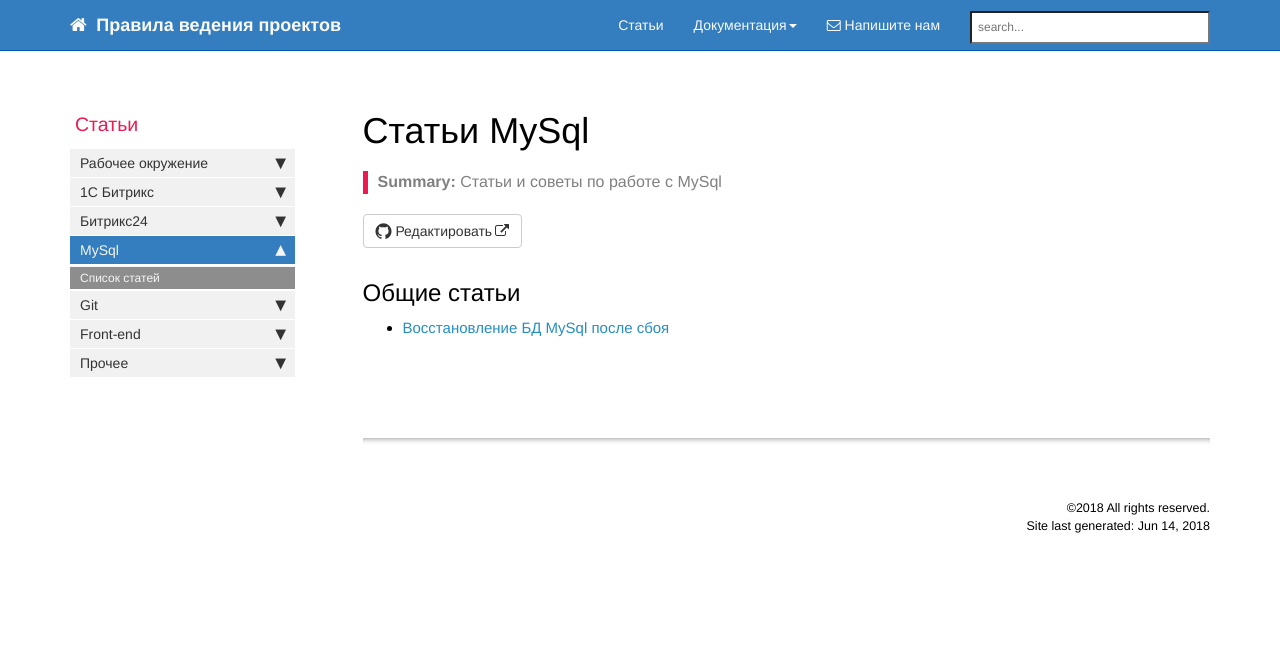
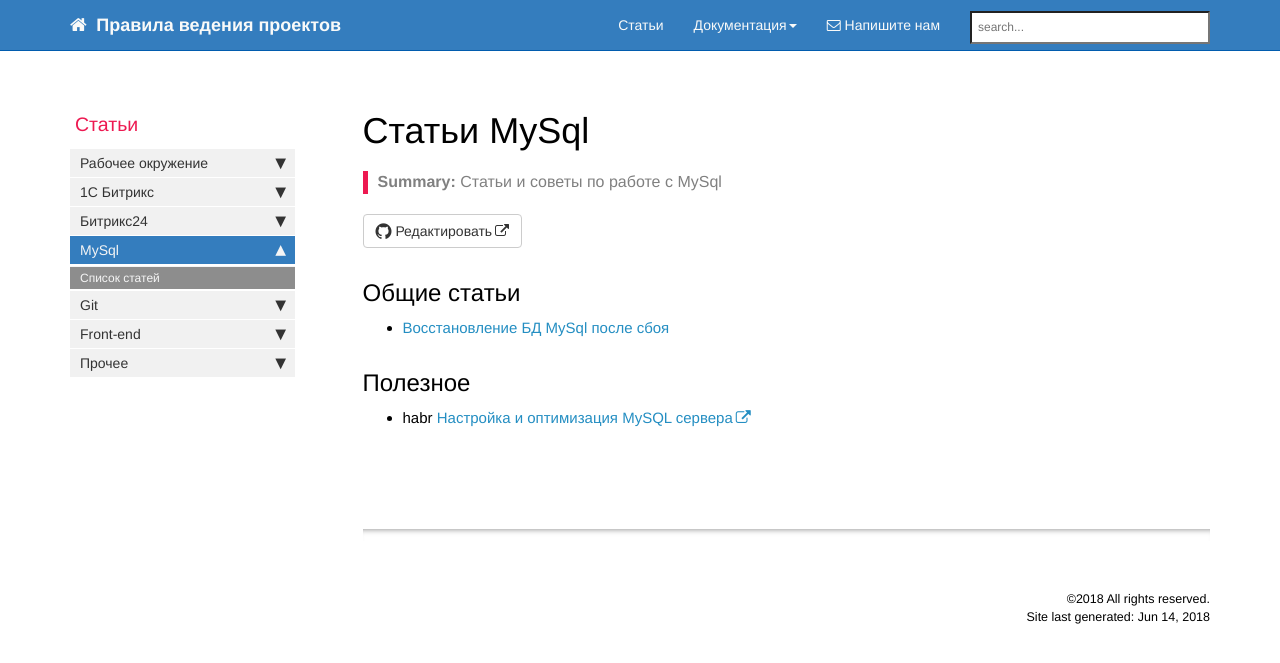
Before and after one commit to gdecider/gdecider.github.io, a Jekyll site: the page built from pages/articles/articles-g-mysql.md, in a window 1280 px wide. Shown: the top 663 px of the page. Built offline with Jekyll 4.4.1, drawn with Linux system fonts in a browser that asks for light colours; nearby versions of some CDN libraries; comment, search, counter and statistics services are not loaded.

Commit message:
Update articles-g-mysql.md

```diff
--- a/pages/articles/articles-g-mysql.md
+++ b/pages/articles/articles-g-mysql.md
@@ -11,3 +11,7 @@
 ## Общие статьи
 
 * [Восстановление БД MySql после сбоя](/articles-mysql-restore.html)
+
+## Полезное
+
+* habr [Настройка и оптимизация MySQL сервера](https://habr.com/post/108418/)
```
